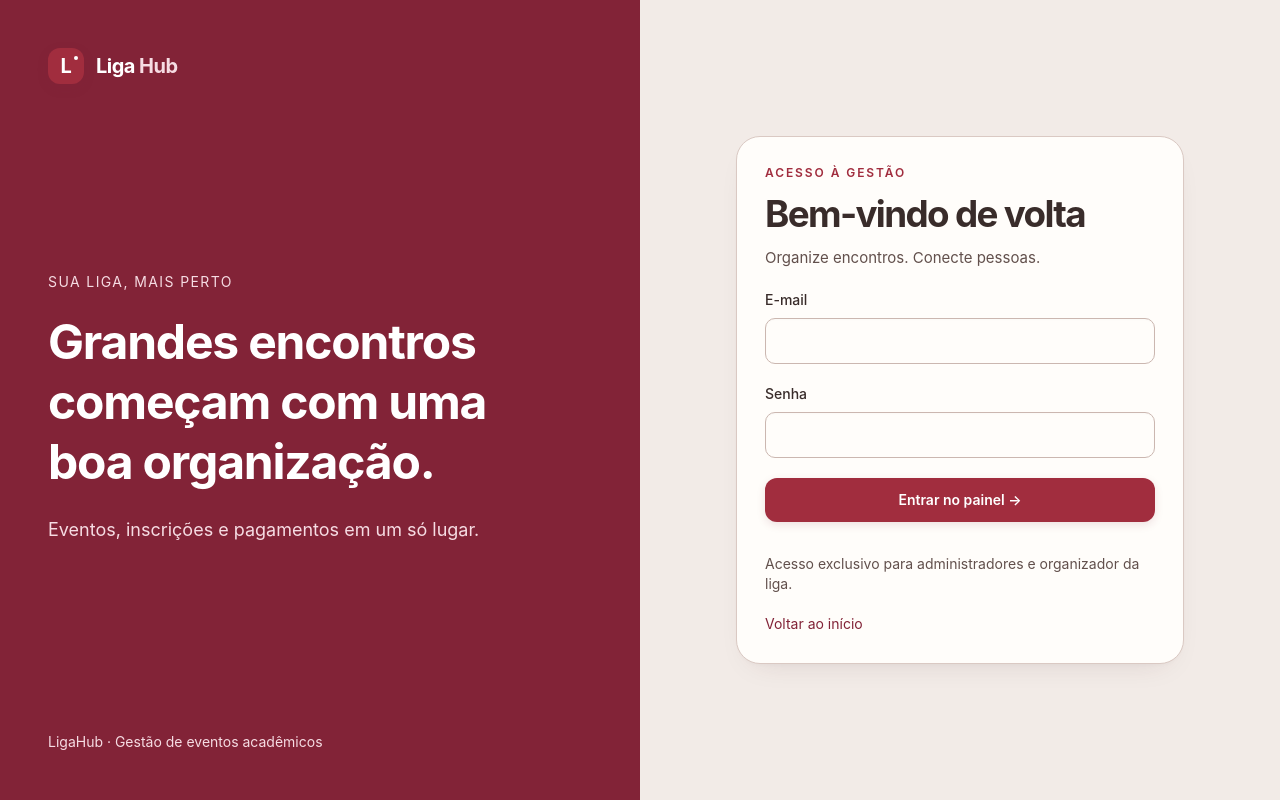
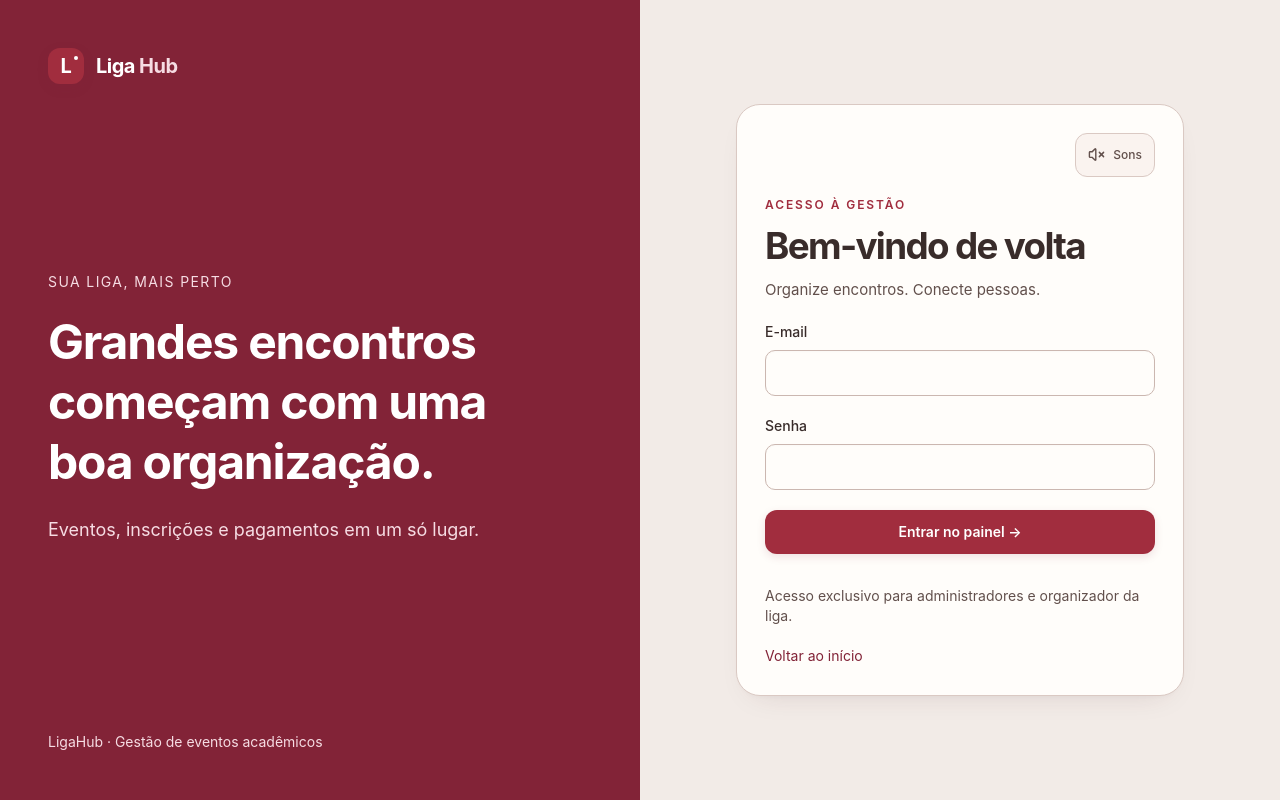
Before and after one commit to Kinu1/LigaHub-API, a React (Vite) app in the folder frontend/: page /login in a window 1280 px wide. Built offline with nearby package versions, Linux system fonts and the light colour scheme; no server answers.

Commit message:
feat(web): adiciona transicoes e sons opcionais na navegacao

```diff
--- a/frontend/src/auth.tsx
+++ b/frontend/src/auth.tsx
@@ -9,6 +9,7 @@ import { useQueryClient } from '@tanstack/react-query';
 import { api, send } from './api';
 import type { User } from './types';
 import { Brand, Field, Notice } from './ui';
+import { SoundToggle } from './experience';
 import { useForm } from 'react-hook-form';
 import { z } from 'zod';
 import { zodResolver } from '@hookform/resolvers/zod';
@@ -169,6 +170,9 @@ export function LoginPage() {
           <Brand />
         </div>
         <div className="login-form-panel mx-auto w-full max-w-md">
+          <div className="mb-5 flex justify-end">
+            <SoundToggle />
+          </div>
           <LoginForm />
           <p className="muted mt-8 text-sm">
             Acesso exclusivo para administradores e organizador da liga.
--- /dev/null
+++ b/frontend/src/experience.tsx
@@ -0,0 +1,161 @@
+import {
+  createContext,
+  useCallback,
+  useContext,
+  useEffect,
+  useRef,
+  useState,
+  type ReactNode,
+} from 'react';
+import { Volume2, VolumeX } from 'lucide-react';
+
+const preferenceKey = 'ligahub:ui-sound';
+const Experience = createContext({ enabled: false, toggle: () => {} });
+
+export function ExperienceProvider({ children }: { children: ReactNode }) {
+  const [enabled, setEnabled] = useState(() => {
+    try {
+      return localStorage.getItem(preferenceKey) === 'on';
+    } catch {
+      return false;
+    }
+  });
+  const audio = useRef<AudioContext | null>(null);
+  const soundEnabled = useRef(enabled);
+  const lastTone = useRef(0);
+  const play = useCallback(() => {
+    try {
+      if (!window.AudioContext || performance.now() - lastTone.current < 90)
+        return;
+      lastTone.current = performance.now();
+      audio.current ??= new AudioContext();
+      const context = audio.current;
+      const tone = () => {
+        if (!soundEnabled.current || context.state !== 'running') return;
+        const oscillator = context.createOscillator();
+        const gain = context.createGain();
+        const start = context.currentTime;
+        oscillator.type = 'sine';
+        oscillator.frequency.setValueAtTime(660, start);
+        oscillator.frequency.exponentialRampToValueAtTime(440, start + 0.08);
+        gain.gain.setValueAtTime(0, start);
+        gain.gain.linearRampToValueAtTime(0.025, start + 0.008);
+        gain.gain.exponentialRampToValueAtTime(0.001, start + 0.09);
+        oscillator.connect(gain);
+        gain.connect(context.destination);
+        oscillator.onended = () => {
+          oscillator.disconnect();
+          gain.disconnect();
+        };
+        oscillator.start(start);
+        oscillator.stop(start + 0.1);
+      };
+      if (context.state === 'suspended')
+        void context
+          .resume()
+          .then(tone)
+          .catch(() => {});
+      else tone();
+    } catch {
+      /* Audio availability must never block an interaction. */
+    }
+  }, []);
+  useEffect(
+    () => () => {
+      void audio.current?.close().catch(() => {});
+    },
+    [],
+  );
+  const toggle = () => {
+    const next = !enabled;
+    soundEnabled.current = next;
+    setEnabled(next);
+    try {
+      localStorage.setItem(preferenceKey, next ? 'on' : 'off');
+    } catch {
+      /* Optional preference. */
+    }
+    if (next) play();
+  };
+  return (
+    <Experience.Provider value={{ enabled, toggle }}>
+      <div
+        onClickCapture={(event) => {
+          if (!enabled || !(event.target instanceof Element)) return;
+          const control = event.target.closest('a[href],button');
+          if (
+            control &&
+            !control.hasAttribute('disabled') &&
+            control.getAttribute('aria-disabled') !== 'true' &&
+            control.getAttribute('data-ui-sound') !== 'off'
+          )
+            play();
+        }}
+      >
+        {children}
+      </div>
+    </Experience.Provider>
+  );
+}
+
+export function SoundToggle() {
+  const { enabled, toggle } = useContext(Experience);
+  return (
+    <button
+      type="button"
+      className="sound-toggle"
+      aria-label="Sons da interface"
+      aria-pressed={enabled}
+      title={enabled ? 'Silenciar sons' : 'Ativar sons'}
+      data-ui-sound="off"
+      onClick={toggle}
+    >
+      {enabled ? (
+        <Volume2 size={17} aria-hidden="true" />
+      ) : (
+        <VolumeX size={17} aria-hidden="true" />
+      )}
+      <span className="hidden sm:inline">Sons</span>
+    </button>
+  );
+}
+
+export function MotionSection({
+  children,
+  change,
+  className = '',
+}: {
+  children: ReactNode;
+  change: string | number;
+  className?: string;
+}) {
+  const ref = useRef<HTMLDivElement>(null);
+  useEffect(() => {
+    if (
+      !ref.current?.animate ||
+      window.matchMedia?.('(prefers-reduced-motion: reduce)').matches
+    )
+      return;
+    const animation = ref.current.animate(
+      [
+        { opacity: 0.5, transform: 'translateY(8px)' },
+        { opacity: 1, transform: 'translateY(0)' },
+      ],
+      { duration: 220, easing: 'cubic-bezier(.2,.7,.2,1)' },
+    );
+    const preference = window.matchMedia('(prefers-reduced-motion: reduce)');
+    const stop = () => {
+      if (preference.matches) animation.cancel();
+    };
+    preference.addEventListener('change', stop);
+    return () => {
+      animation.cancel();
+      preference.removeEventListener('change', stop);
+    };
+  }, [change]);
+  return (
+    <div ref={ref} className={`motion-stage ${className}`}>
+      {children}
+    </div>
+  );
+}
--- a/frontend/src/layout.tsx
+++ b/frontend/src/layout.tsx
@@ -1,5 +1,5 @@
 import { useState, useEffect, useRef } from 'react';
-import { NavLink, Outlet, Navigate, Link } from 'react-router-dom';
+import { NavLink, Outlet, Navigate, Link, useLocation } from 'react-router-dom';
 import {
   type LucideIcon,
   LayoutDashboard,
@@ -14,7 +14,9 @@ import {
 } from 'lucide-react';
 import { useAuth } from './auth';
 import { Brand, Loading, Notice } from './ui';
+import { MotionSection, SoundToggle } from './experience';
 export function Layout() {
+  const { pathname } = useLocation();
   const { user, loading, logout } = useAuth();
   const [open, setOpen] = useState(false);
   const menuButton = useRef<HTMLButtonElement>(null);
@@ -69,7 +71,7 @@ export function Layout() {
       <aside
         id="menu-gestao"
         inert={!open && !desktop}
-        className={`fixed inset-y-0 left-0 z-40 flex w-64 flex-col border-r border-zinc-200 bg-white px-5 py-7 transition-transform lg:translate-x-0 ${open ? 'translate-x-0' : '-translate-x-full'}`}
+        className={`app-sidebar fixed inset-y-0 left-0 z-40 flex w-64 flex-col border-r border-zinc-200 px-5 py-7 transition-transform lg:translate-x-0 ${open ? 'translate-x-0' : '-translate-x-full'}`}
       >
         <div className="mb-10 flex items-center justify-between">
           <Link to="/painel">
@@ -129,7 +131,7 @@ export function Layout() {
         </div>
       </aside>
       <div className="lg:ml-64">
-        <header className="flex h-20 items-center justify-between border-b border-zinc-200 bg-white px-5 sm:px-9">
+        <header className="app-topbar flex h-20 items-center justify-between border-b border-zinc-200 px-5 sm:px-9">
           <div className="flex items-center gap-3">
             <button
               ref={menuButton}
@@ -142,16 +144,26 @@ export function Layout() {
               <Menu />
             </button>
             <span className="text-sm text-zinc-500">
+              <span className="font-semibold text-red-800 sm:hidden">
+                LigaHub
+              </span>
+              <span className="hidden sm:inline">
                 Gestão <span className="mx-2 text-zinc-300">/</span> Liga
                 acadêmica
               </span>
+            </span>
           </div>
+          <div className="flex items-center gap-2 sm:gap-3">
+            <SoundToggle />
             <Link
               to="/"
               className="flex items-center gap-1 text-xs text-zinc-500"
             >
-            Página inicial <ArrowUpRight size={15} />
+              <span className="hidden sm:inline">Página inicial</span>
+              <ArrowUpRight size={17} aria-hidden="true" />
+              <span className="sr-only sm:hidden">Página inicial</span>
             </Link>
+          </div>
         </header>
         <main
           id="conteudo"
@@ -159,26 +171,33 @@ export function Layout() {
           className="mx-auto max-w-7xl p-5 sm:p-9"
         >
           {error && <Notice>{error}</Notice>}
+          <MotionSection change={pathname}>
             <Outlet />
+          </MotionSection>
         </main>
       </div>
     </div>
   );
 }
 export function PublicLayout() {
+  const { pathname } = useLocation();
   return (
     <>
       <a href="#conteudo-publico" className="sr-only focus:not-sr-only">
         Ir para o conteúdo
       </a>
-      <header className="border-b border-zinc-200 bg-white">
+      <header className="public-topbar border-b border-zinc-200">
         <div className="mx-auto flex max-w-6xl items-center justify-between p-5">
           <Link to="/">
             <Brand />
           </Link>
+          <div className="flex items-center gap-3">
+            <SoundToggle />
             <Link className="text-sm font-medium text-zinc-600" to="/login">
-            Acesso à gestão
+              <span className="hidden sm:inline">Acesso à gestão</span>
+              <span className="sm:hidden">Entrar</span>
             </Link>
+          </div>
         </div>
       </header>
       <main
@@ -186,7 +205,9 @@ export function PublicLayout() {
         tabIndex={-1}
         className="mx-auto max-w-6xl p-5 py-10 sm:p-9"
       >
+        <MotionSection change={pathname}>
           <Outlet />
+        </MotionSection>
       </main>
       <footer className="mx-auto max-w-6xl border-t border-zinc-200 p-6 text-sm text-zinc-500">
         LigaHub · Encontros que aproximam.
--- a/frontend/src/pages/editor.tsx
+++ b/frontend/src/pages/editor.tsx
@@ -1,3 +1,4 @@
+import { MotionSection } from '../experience';
 import { useEffect, useState } from 'react';
 import { Link, useNavigate, useParams, useBlocker } from 'react-router-dom';
 import { useQuery, useQueryClient } from '@tanstack/react-query';
@@ -230,6 +231,7 @@ export function EventEditor() {
       </ol>
       {error && <Notice>{error}</Notice>}
       <form onSubmit={form.handleSubmit(submit)}>
+        <MotionSection change={step}>
           <section className="card">
             {step === 0 && (
               <div className="space-y-5">
@@ -321,8 +323,8 @@ export function EventEditor() {
                   </Field>
                 )}
                 <p className="muted text-sm">
-                Após a primeira inscrição, o backend protege preço, formulário e
-                responsável contra alterações.
+                  Após a primeira inscrição, o backend protege preço, formulário
+                  e responsável contra alterações.
                 </p>
               </div>
             )}
@@ -332,7 +334,8 @@ export function EventEditor() {
                   <div>
                     <h2>Perguntas aos participantes</h2>
                     <p className="muted mt-2 text-sm">
-                    Nome e e-mail já estão incluídos. Adicione até 25 perguntas.
+                      Nome e e-mail já estão incluídos. Adicione até 25
+                      perguntas.
                     </p>
                   </div>
                   <button
@@ -406,7 +409,9 @@ export function EventEditor() {
                               update({
                                 type: e.target.value as FormField['type'],
                                 options:
-                                e.target.value === 'select' ? [''] : undefined,
+                                  e.target.value === 'select'
+                                    ? ['']
+                                    : undefined,
                               })
                             }
                           >
@@ -433,7 +438,9 @@ export function EventEditor() {
                         <input
                           type="checkbox"
                           checked={f.required}
-                        onChange={(e) => update({ required: e.target.checked })}
+                          onChange={(e) =>
+                            update({ required: e.target.checked })
+                          }
                         />
                         Resposta obrigatória
                       </label>
@@ -505,6 +512,7 @@ export function EventEditor() {
               </div>
             )}
           </section>
+        </MotionSection>
         <div className="mt-6 flex justify-between gap-4">
           <button
             type="button"
```
Also changed, not shown: frontend/src/main.tsx (+8 -5 lines), frontend/src/pages/panel.tsx (+43 -7 lines). Lines whose indentation alone changed are shown as unchanged.
